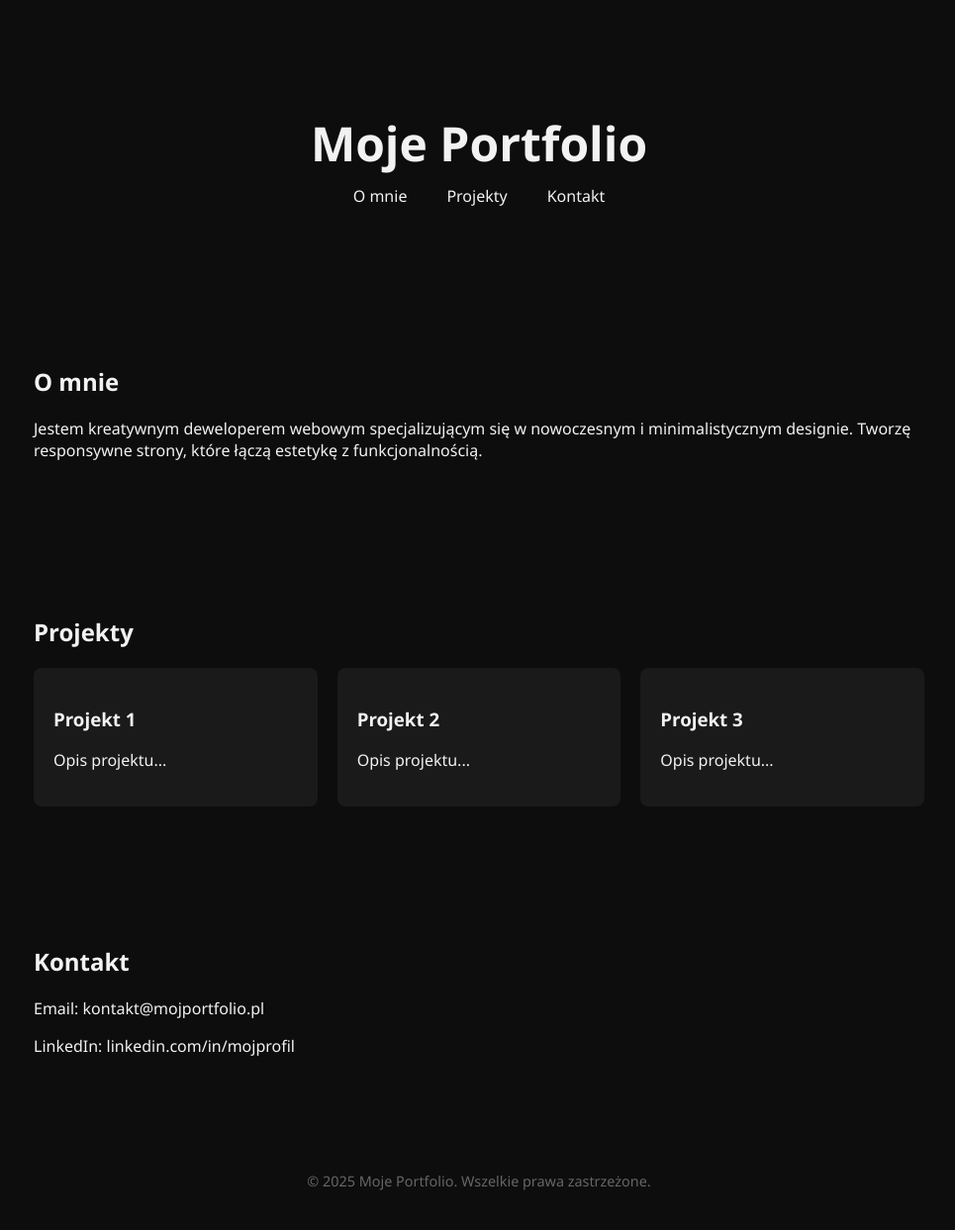
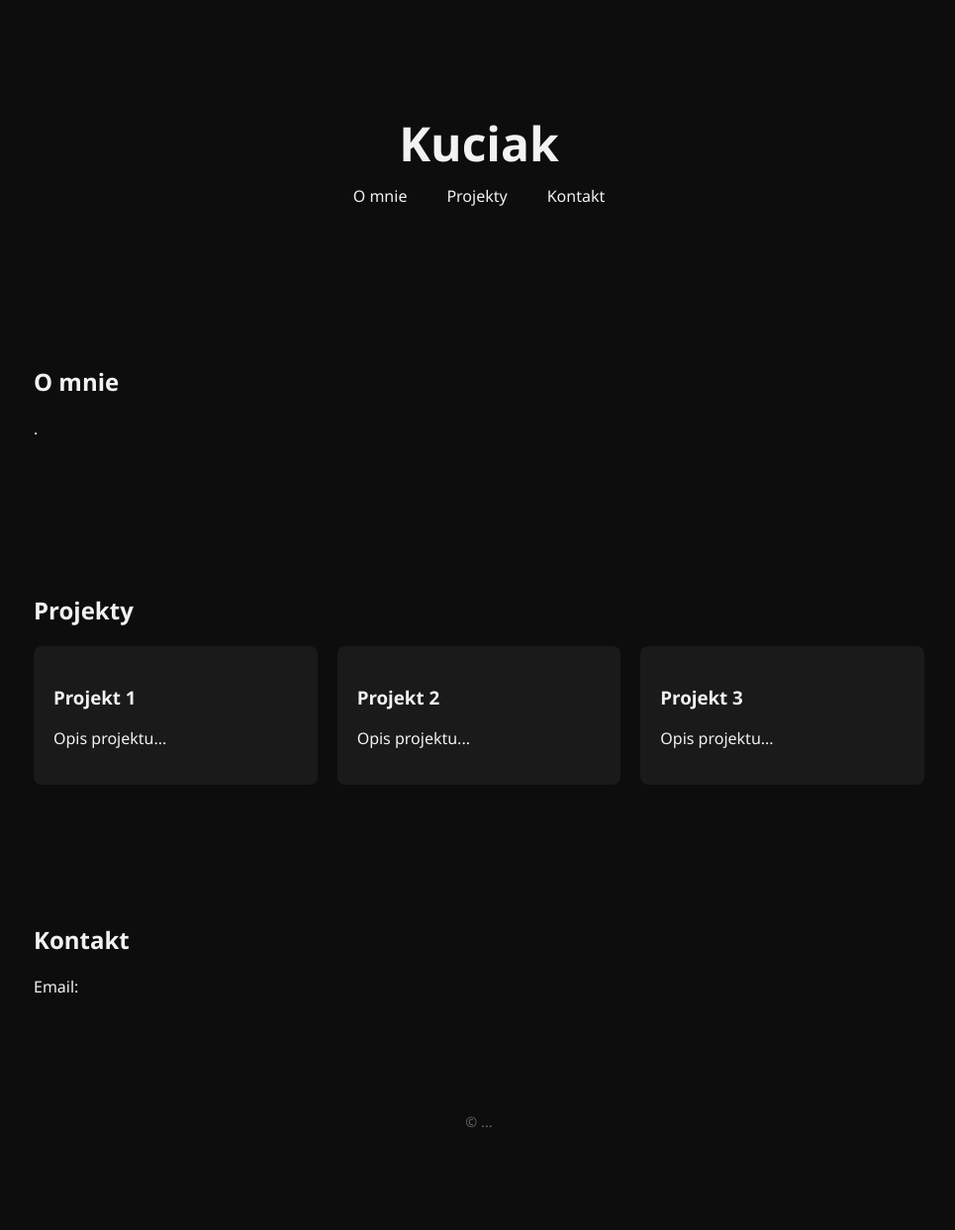
Before and after one commit to zirokity/kuciak.github-io, a plain HTML site: page index.html in a window 1280 px wide. Shown: the whole page at 99% size, without its empty margins (156-1121 px from the left). After the commit the page ends 1183 px from the top, so only its background shows below. Drawn offline with Linux system fonts and the light colour scheme.

Commit message:
Update index.html

```diff
--- a/index.html
+++ b/index.html
@@ -74,7 +74,7 @@
 </head>
 <body>
   <header>
-    <h1>Moje Portfolio</h1>
+    <h1>Kuciak</h1>
     <nav>
       <a href="#about">O mnie</a>
       <a href="#projects">Projekty</a>
@@ -84,7 +84,7 @@
 
   <section id="about">
     <h2>O mnie</h2>
-    <p>Jestem kreatywnym deweloperem webowym specjalizującym się w nowoczesnym i minimalistycznym designie. Tworzę responsywne strony, które łączą estetykę z funkcjonalnością.</p>
+    <p>.</p>
   </section>
 
   <section id="projects">
@@ -107,12 +107,11 @@
 
   <section id="contact">
     <h2>Kontakt</h2>
-    <p>Email: kontakt@mojportfolio.pl</p>
-    <p>LinkedIn: linkedin.com/in/mojprofil</p>
+    <p>Email: </p>
   </section>
 
   <footer>
-    &copy; 2025 Moje Portfolio. Wszelkie prawa zastrzeżone.
+    &copy; ...
   </footer>
 </body>
 </html>
```
